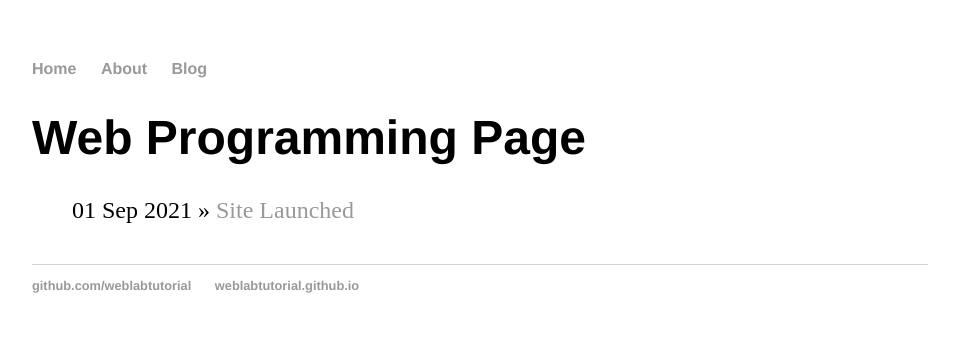
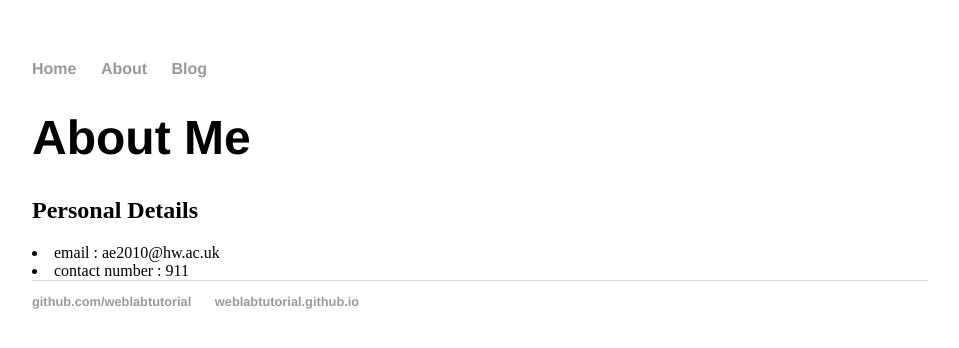
Before and after one commit to AsharEjaz/AsharEjaz.github.io, a Jekyll site: the page built from about/index.html, in a window 1280 px wide. Shown: the top 348 px of the page, without its empty margins (160-1119 px from the left). Built offline with Jekyll 4.4.1, drawn with Linux system fonts in a browser that asks for light colours.

Commit message:
Update index.html
update this bruh

```diff
--- a/about/index.html
+++ b/about/index.html
@@ -1,11 +1,10 @@
 ---
 layout: default
-title: Web Programming Page
+title: About Me
 ---
+
 <h1>{{ page.title }}</h1>
-<ul class="posts">
- {% for post in site.posts %}
- <li><span>{{ post.date | date_to_string }}</span> » <a href="{{ post.url }}" title="{{ post.title }}">{{
-post.title }}</a></li>
- {% endfor %}
-</ul>
+<h2> Personal Details </h2>
+<u1>
+ <li>email : ae2010@hw.ac.uk</li>
+ <li>contact number : 911 </h1>
```
